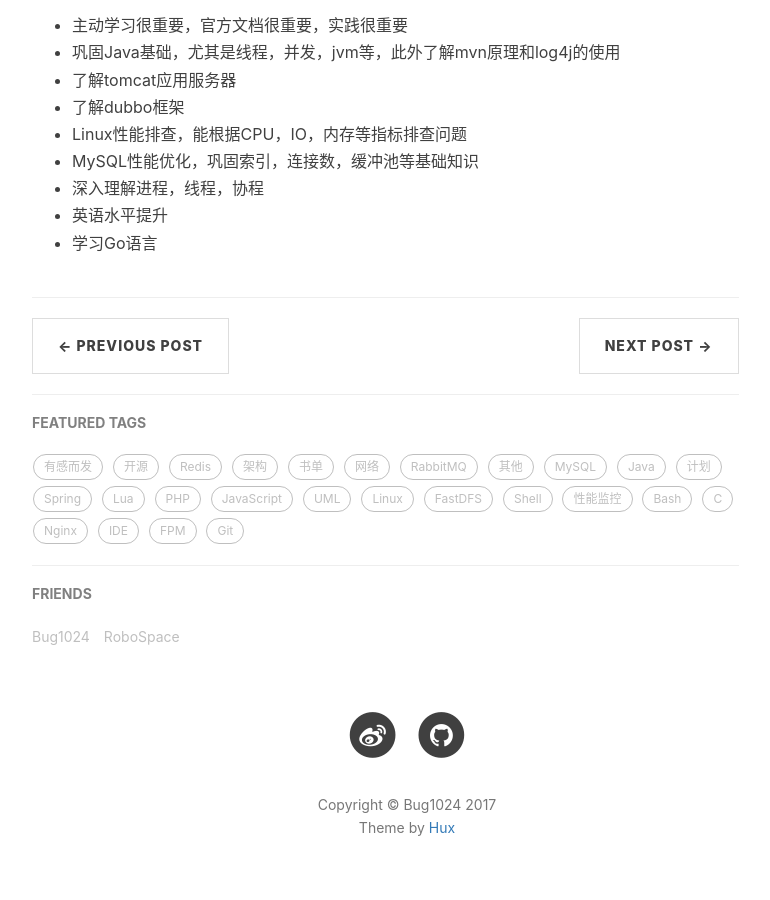
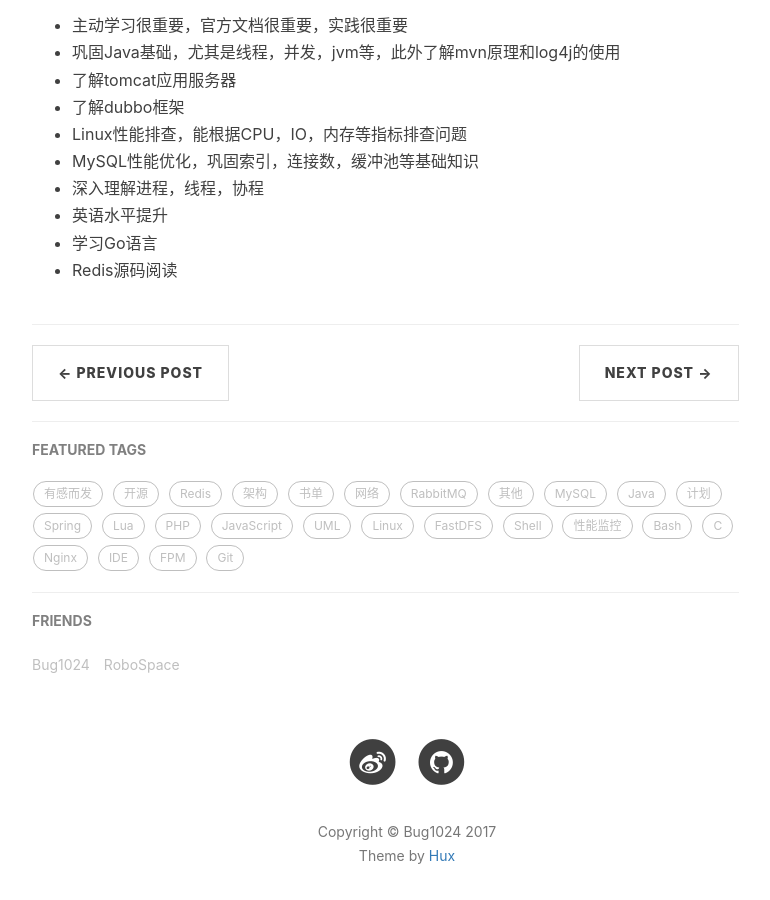
Before and after one commit to bug1024/jeet-blog, a Jekyll site: the page built from _posts/2017-03-08-2017plan.md, in a window 1280 px wide and 900 px high, scrolled down 2746 px. Shown: the whole window, without its empty margins (233-1003 px from the left). Built offline with Jekyll 4.4.1, drawn with Linux system fonts in a browser that asks for light colours; nearby versions of some CDN libraries; comment, search, counter and statistics services are not loaded.

Commit message:
update plan

```diff
--- a/_posts/2017-03-08-2017plan.md
+++ b/_posts/2017-03-08-2017plan.md
@@ -88,3 +88,4 @@ tags:
 - 深入理解进程，线程，协程
 - 英语水平提升
 - 学习Go语言
+- Redis源码阅读
```
